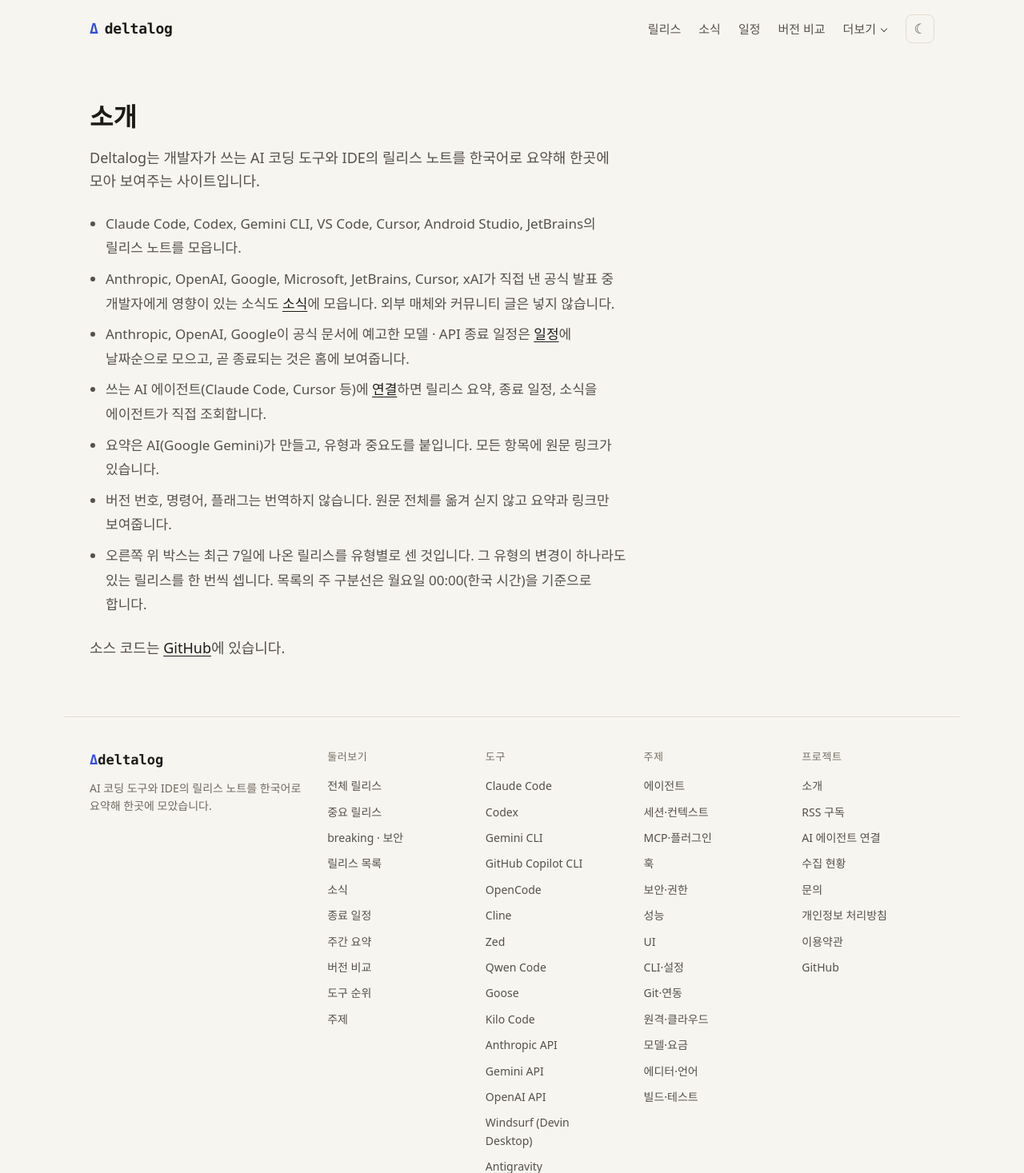
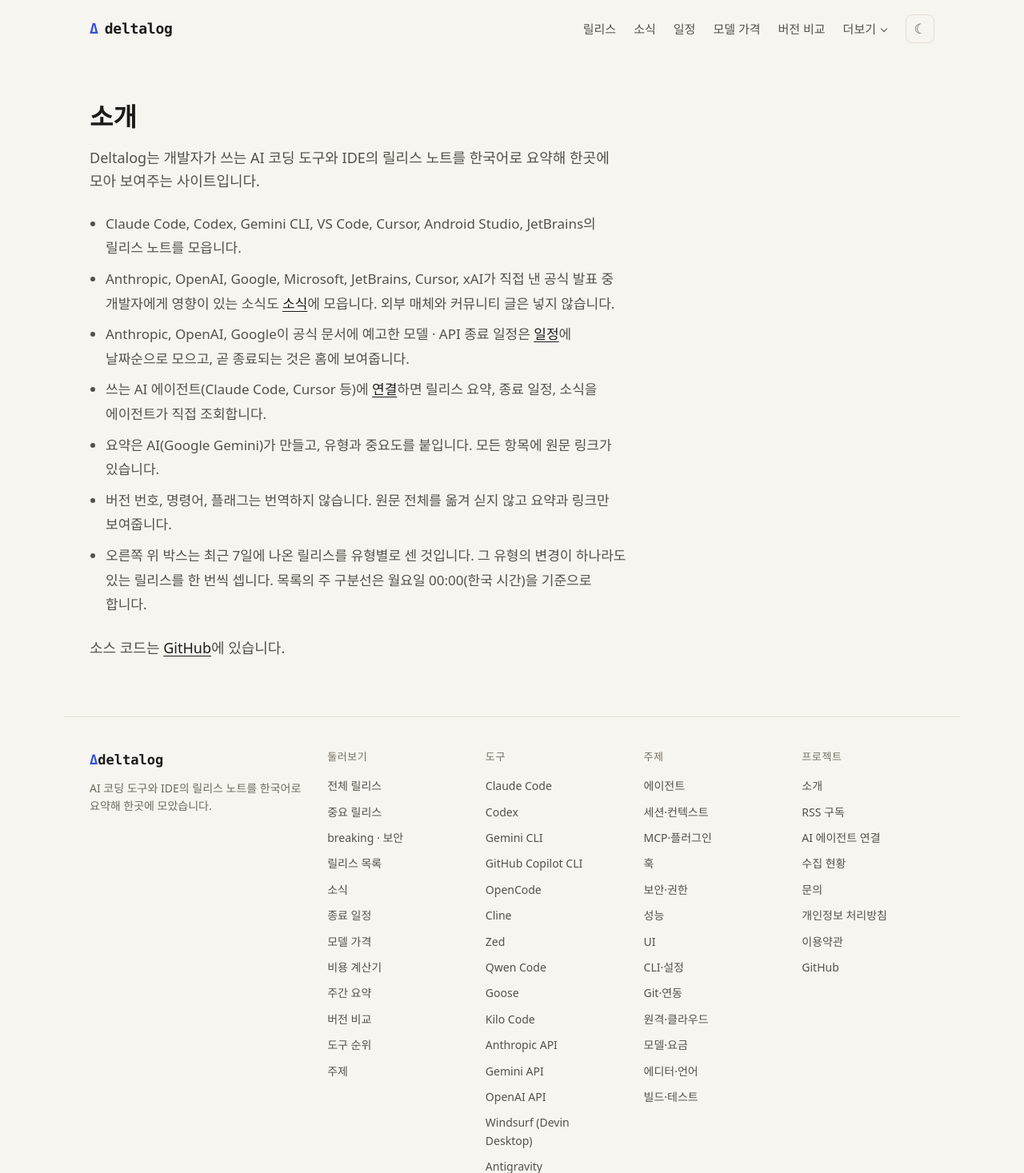
Before and after one commit to Hasegos/deltalog, a FastAPI app: page /about in a window 1280 px wide. Shown: the top 1467 px of the page at 80% size. Run offline with FastAPI, Linux system fonts and the light colour scheme; parts of the project's set-up code (start-up, migrations or seed data) failed here and were passed over.

Commit message:
ADD 모델 가격 페이지를 sitemap과 헤더 · 푸터에 연결
가격이 빈 모델 상세는 sitemap에서 뺌. 헤더 메뉴에 모델 가격을 추가.

```diff
--- a/services/web/sitemap_service.py
+++ b/services/web/sitemap_service.py
@@ -6,6 +6,7 @@ from xml.sax.saxutils import escape
 from sqlalchemy.orm import Session
 
 from crud import deadline_crud, entry_crud, item_crud, news_crud, weekly_crud
+from services.web.model_service import sitemap_urls as model_urls
 from services.web.release_service import release_path
 
 SITEMAP_LIMIT = 45000
@@ -24,6 +25,7 @@ def collect_urls(db: Session) -> list[tuple[str, str]]:
 
     - 데이터를 보여주는 목록 페이지는 그 데이터의 가장 최근 글 게시일을 쓴다.
     - 소개, 문의, 처리방침, 약관은 템플릿 파일의 수정일을 쓴다.
+    - 모델 가격 페이지(`/models`, `/models/cost`, `/models/<ID>`)는 `data/models.toml`의 확인일을 쓰고, 가격이 빈 모델 상세는 뺀다.
     - 소식 상세 페이지(`/news/<ID>`)는 요약이 끝난 소식만 넣는다.
     - 글 상세 페이지는 요약된 항목이 있는 글만 넣고, 주소는 글의 `kind`에 맞는 함수(`ENTRY_PATHS`)로 만든다.
       새 종류(뉴스)는 `ENTRY_PATHS`에 함수를 더하면 자동으로 들어간다.
@@ -44,6 +46,7 @@ def collect_urls(db: Session) -> list[tuple[str, str]]:
     latest_deadline = deadline_crud.latest_seen(db)
     if latest_deadline:
         urls.append(("/deadlines", _day(latest_deadline)))
+    urls += model_urls()
     for week in weekly_crud.list_weeks(db, 200):
         urls.append((f"/weekly/{week.week_start.isoformat()}", _day(week.created_at)))
     for news_id, moment in news_crud.list_done_dates(db):
--- a/templates/partials/footer.html
+++ b/templates/partials/footer.html
@@ -13,6 +13,8 @@
       <a href="/releases">릴리스 목록</a>
       <a href="/news">소식</a>
       <a href="/deadlines">종료 일정</a>
+      <a href="/models">모델 가격</a>
+      <a href="/models/cost">비용 계산기</a>
       <a href="/weekly">주간 요약</a>
       <a href="/changes">버전 비교</a>
       <a href="/tools">도구 순위</a>
--- a/templates/partials/header.html
+++ b/templates/partials/header.html
@@ -4,6 +4,7 @@
     <a href="/releases">릴리스</a>
     <a href="/news">소식</a>
     <a href="/deadlines">일정</a>
+    <a href="/models">모델 가격</a>
     <a href="/changes">버전 비교</a>
     <details class="nav-more">
       <summary>더보기</summary>
@@ -25,6 +26,7 @@
       <a href="/releases">릴리스</a>
       <a href="/news">소식</a>
       <a href="/deadlines">일정</a>
+      <a href="/models">모델 가격</a>
       <a href="/changes">버전 비교</a>
       <a href="/weekly">주간 요약</a>
       <a href="/tools">도구 순위</a>
```
